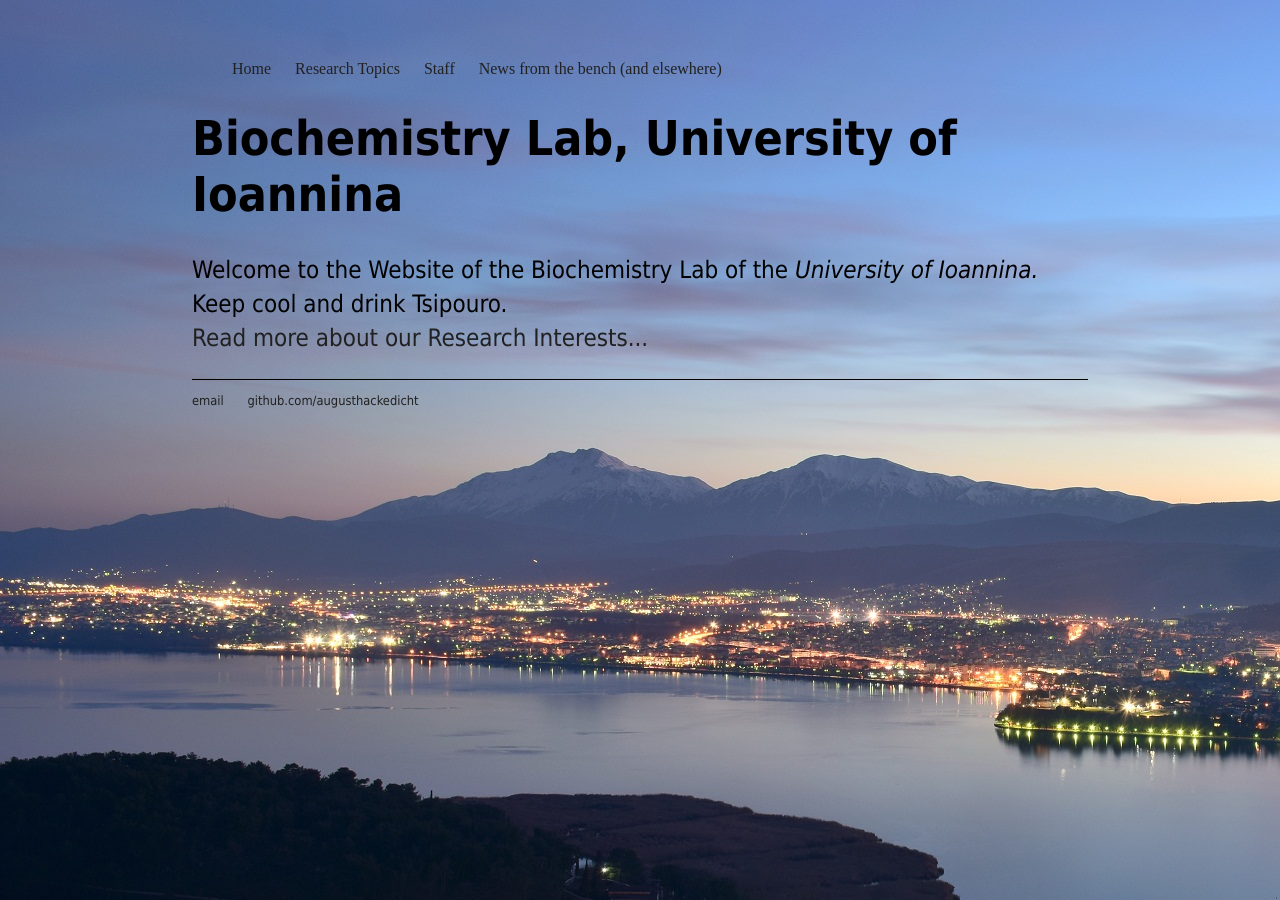
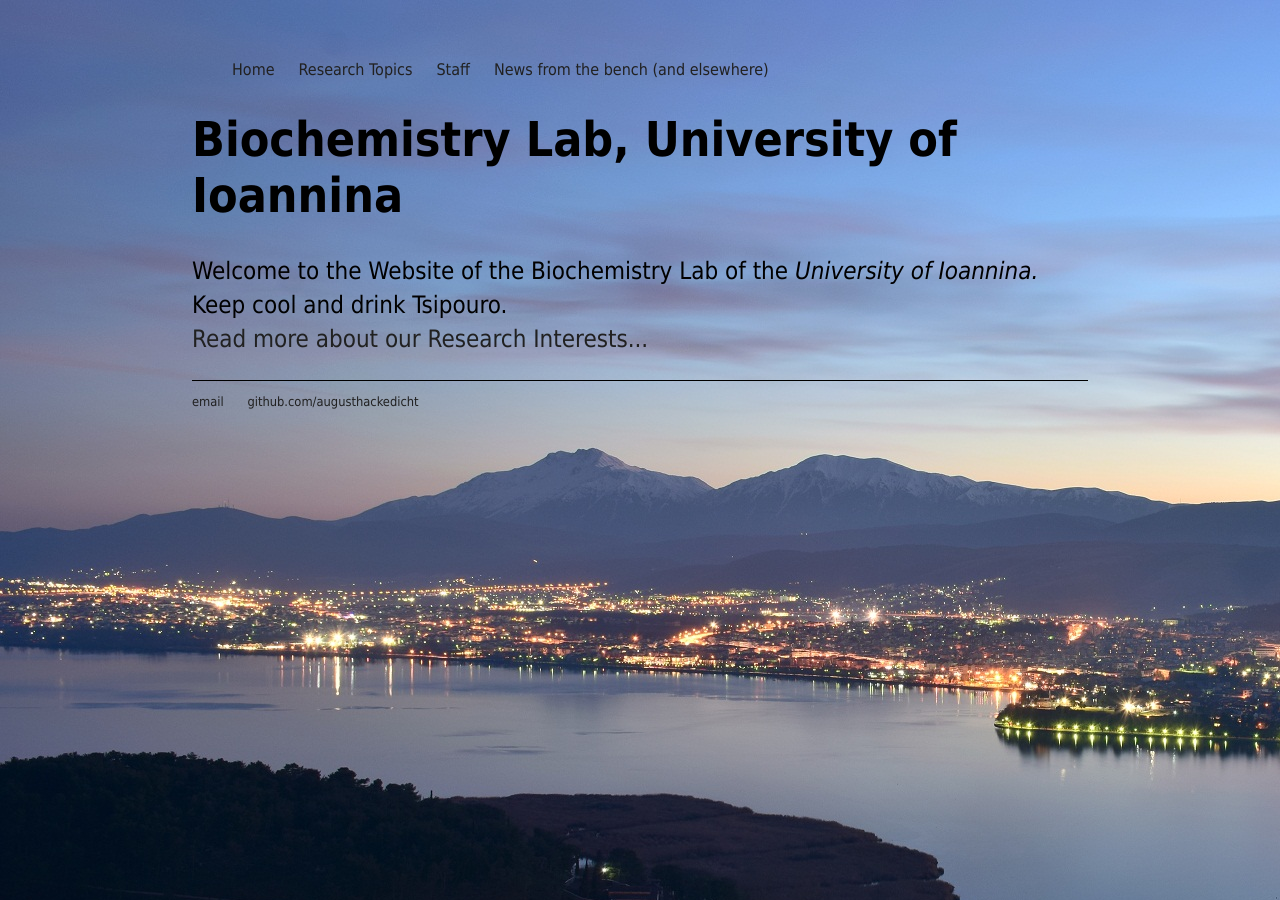
Before and after one commit to augusthackedicht/augusthackedicht.github.io, a Jekyll site: the page built from index.html, in a window 1280 px wide. Built offline with Jekyll 4.4.1, drawn with Linux system fonts in a browser that asks for light colours.

Commit message:
Update main.css

```diff
--- a/css/main.css
+++ b/css/main.css
@@ -20,6 +20,7 @@ nav ul,  {
     border-bottom: 20px solid rgba(0,0,0,0.24);
 }
 nav ul li, footer ul li {
+    font-family: 'Tahoma', 'Geneva', 'Sans-Serif';
     display: inline;
     margin-right: 20px;
 }
```
